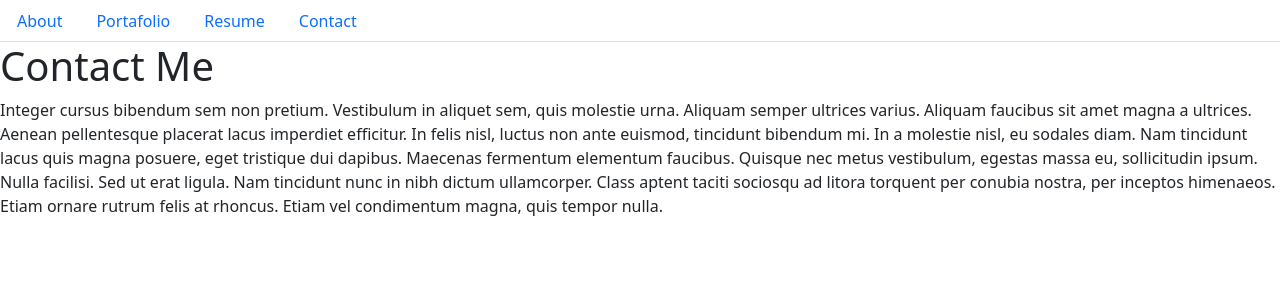
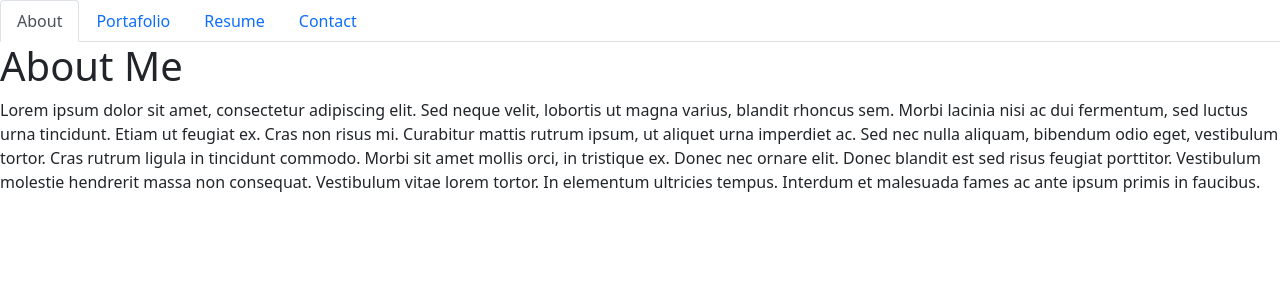
Before and after one commit to Enrique246/enrique-portafolio, a React (Create React App) app in the folder enrique-portafolio/: page / in a window 1280 px wide. Shown: the top 300 px of the page. Built offline with nearby package versions, Linux system fonts and the light colour scheme.

Commit message:
Fixed default window showing

```diff
--- a/enrique-portafolio/src/components/PortfolioContainer.js
+++ b/enrique-portafolio/src/components/PortfolioContainer.js
@@ -6,7 +6,7 @@ import Resume from './pages/Resume';
 import Contact from './pages/Contact';
 
 export default function PortfolioContainer() {
-  const [currentPage, setCurrentPage] = useState('Home');
+  const [currentPage, setCurrentPage] = useState('About');
 
   // This method is checking to see what the value of `currentPage` is. Depending on the value of currentPage, we return the corresponding component to render.
   const renderPage = () => {
```
